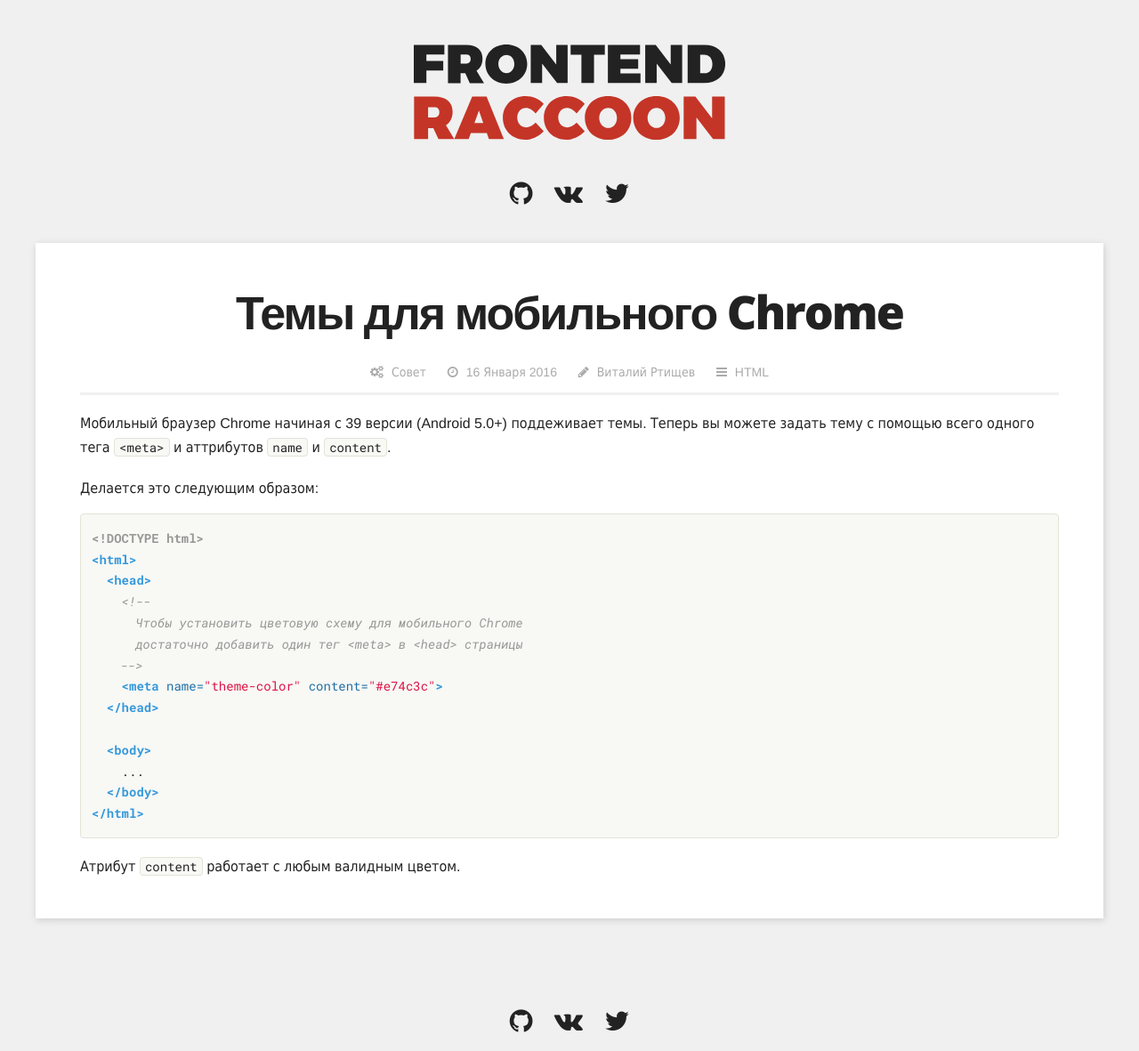
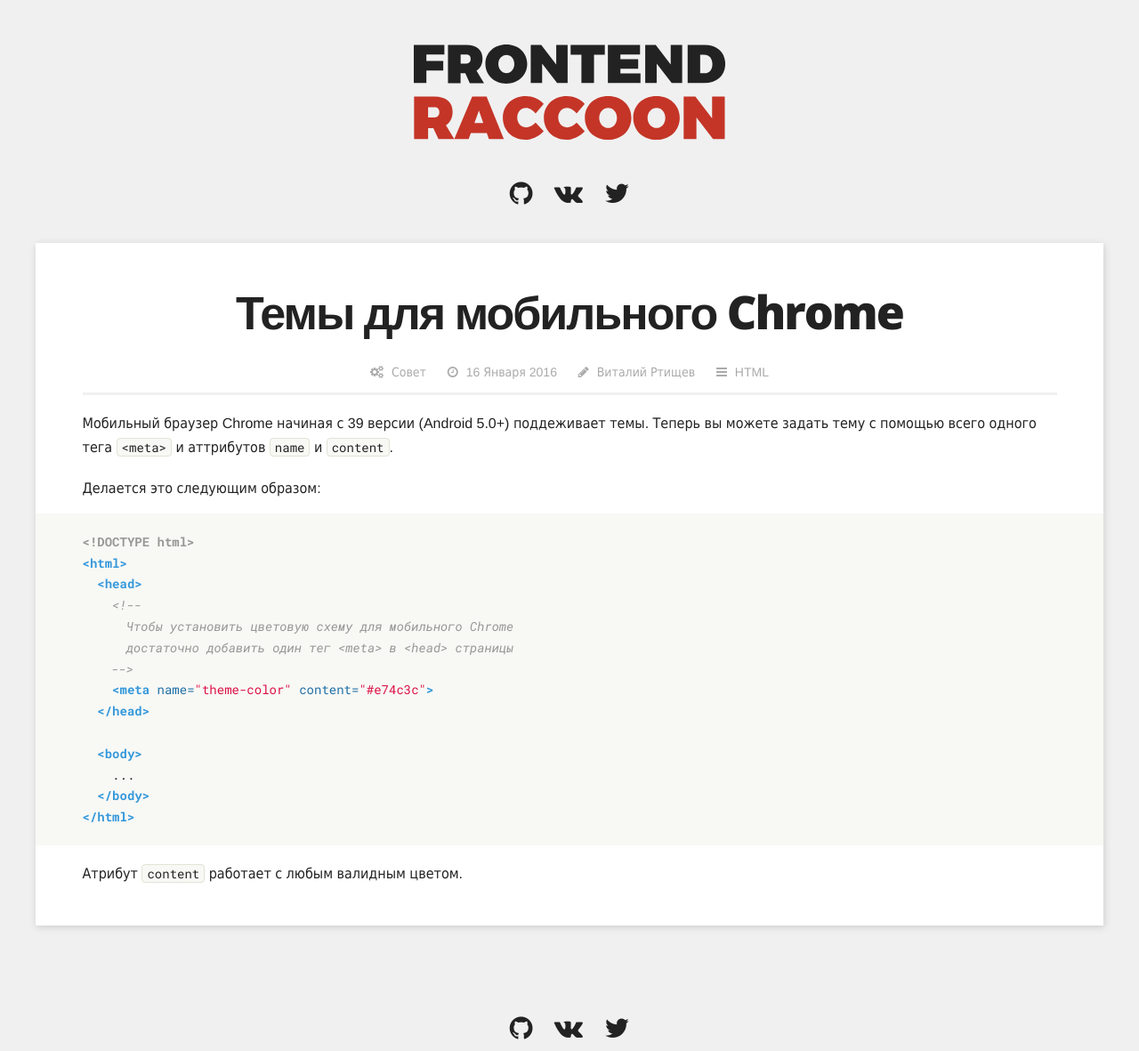
Before and after one commit to rtivital/jsraccoon, a Jekyll site: the page built from _posts/2016-01-16-tip-chrome-theme.md, in a window 1280 px wide. Shown: the whole page at 89% size. Built offline with Jekyll 4.4.1, drawn with Linux system fonts in a browser that asks for light colours; nearby versions of some CDN libraries; comment, search, counter and statistics services are not loaded.

Commit message:
Change styles for code blocks

```diff
--- a/_sass/base/_code.scss
+++ b/_sass/base/_code.scss
@@ -2,18 +2,46 @@
 code {
   font-size: 1.2rem;
   font-family: $font-family-code;
-  border: 1px solid darken(#f8f8f5, 10%);
-  border-radius: .4rem;
-  background-color: #f8f8f5;
-
   @include breakpoint(768px) {
     font-size: 1.4rem;
   }
 }
 
+// Inline code styles
+code.highlighter-rouge {
+  border-radius: .4rem;
+  background-color: #f8f8f5;
+  border: 1px solid darken(#f8f8f5, 10%);
+}
+
+// Block code styles
 figure {
   margin: 0;
   padding: 0;
+
+  &.highlight {
+    margin-left: $spacing * -1;
+    margin-right: $spacing * -1;
+    @include breakpoint(950px) {
+      margin-left: $spacing * -1.75;
+      margin-right: $spacing * -1.75;
+    }
+
+    & > pre, code {
+      background-color: #f8f8f5;
+    }
+
+    & > pre {
+      padding-top: 2rem;
+      padding-bottom: 2rem;
+      padding-left: $spacing;
+      padding-right: $spacing;
+      @include breakpoint(950px) {
+        padding-left: $spacing * 1.75;
+        padding-right: $spacing * 1.75;
+      }
+    }
+  }
 }
 
 code {
--- a/_sass/site/_post.scss
+++ b/_sass/site/_post.scss
@@ -50,8 +50,8 @@
 	box-shadow: 1px 2px 8px rgba(0,0,0, .15);
 
 	@include breakpoint(950px) {
-		padding-left: 5rem;
-		padding-right: 5rem;
+		padding-left: $spacing * 1.75;
+		padding-right: $spacing * 1.75;
 	}
 }
 
```
